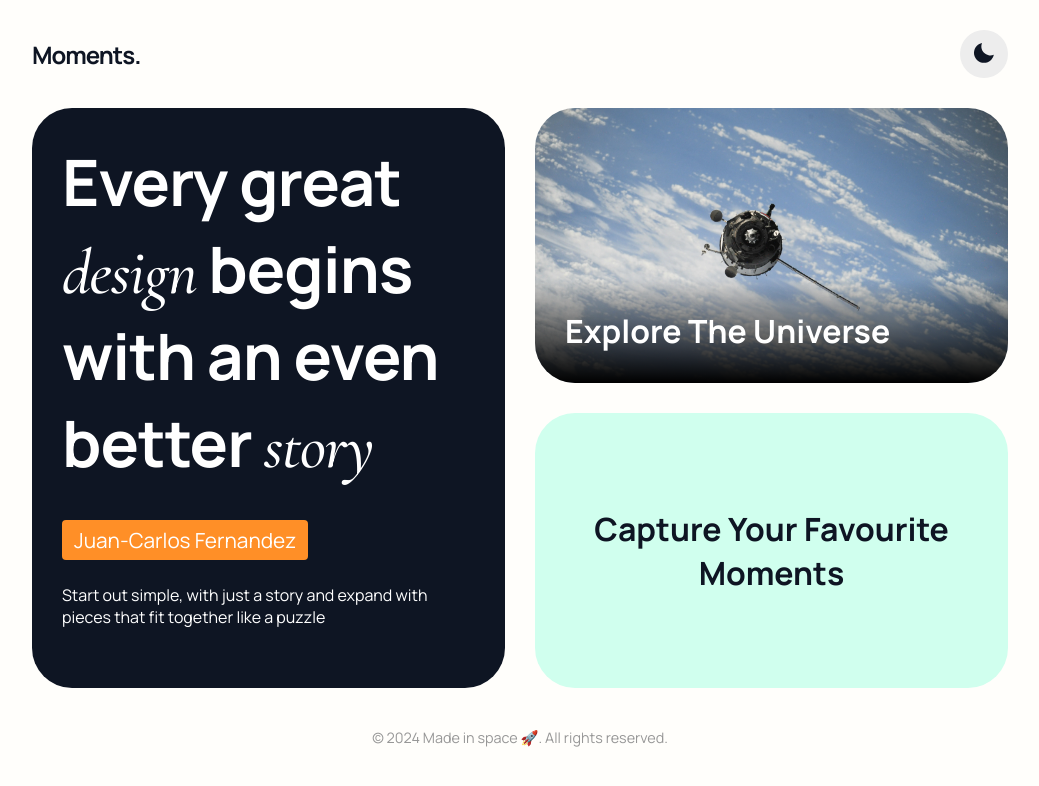
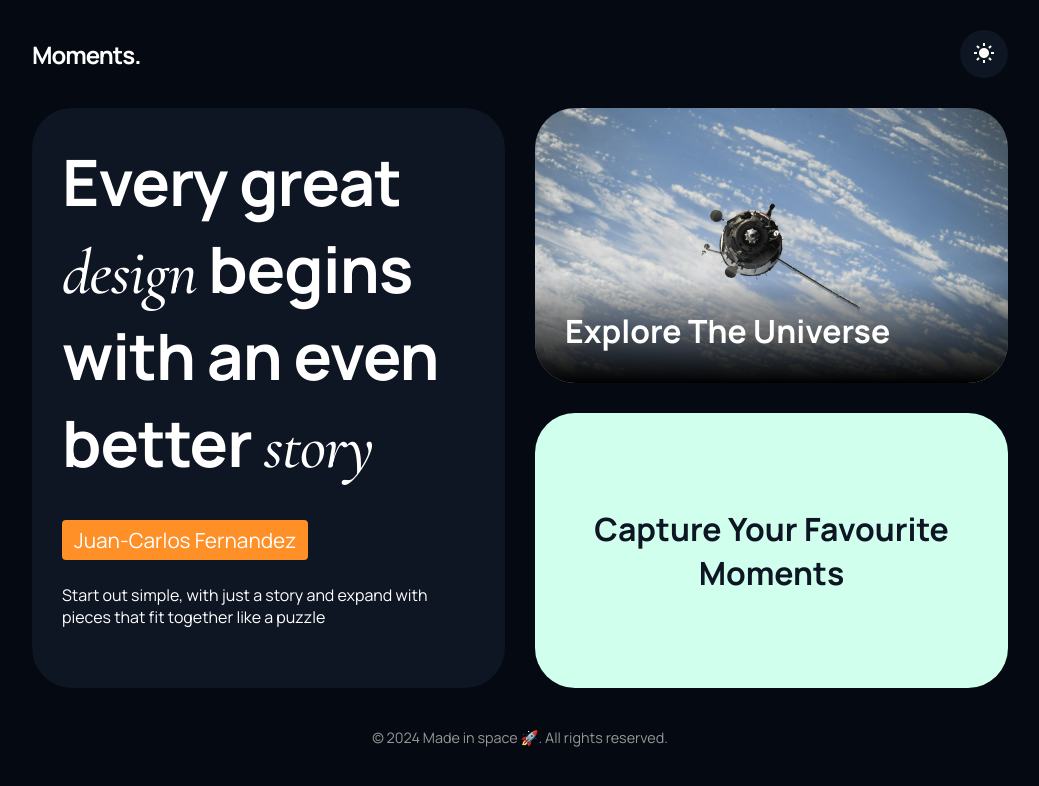
Before and after one commit to outHereSam/angular-style-showcase, an Angular app: page / in a window 1280 px wide. Both pictures are taken after a click on the button 1104 px from the left and 54 px from the top of the page. Shown: the top 786 px of the page, without its empty margins (120-1159 px from the left). Built offline with nearby package versions, Linux system fonts and the light colour scheme.

Commit message:
Adds theming

```diff
--- a/src/app/app.component.ts
+++ b/src/app/app.component.ts
@@ -5,6 +5,7 @@ import { HeaderComponent } from './components/header/header.component';
 import { SpaceComponent } from './components/space/space.component';
 import { TextGridComponent } from './components/text-grid/text-grid.component';
 import { FooterComponent } from './components/footer/footer.component';
+import { ThemeService } from './services/theme.service';
 
 @Component({
   selector: 'app-root',
@@ -22,4 +23,6 @@ import { FooterComponent } from './components/footer/footer.component';
 })
 export class AppComponent {
   title = 'angular-style-showcase';
+
+  constructor(private theme: ThemeService) {}
 }
--- a/src/app/components/header/header.component.html
+++ b/src/app/components/header/header.component.html
@@ -1,5 +1,5 @@
 <header>
-  <h1 class="title">Moments.</h1>
+  <h1 [class]="themeService.theme === 'light' ? 'light' : 'dark'">Moments.</h1>
 
   <app-theme-switcher />
 </header>
--- a/src/app/components/header/header.component.sass
+++ b/src/app/components/header/header.component.sass
@@ -5,6 +5,14 @@ header
     padding: 30px 24px
     @include styles.flex($flex-direction: row)
 
-    .title
+    %title
         font-size: 1.5rem
         letter-spacing: $heading-text-spacing
+        transition: 0.2s ease-in
+
+    .light
+        @extend %title
+
+    .dark
+        @extend %title
+        color: white
--- a/src/app/components/header/header.component.ts
+++ b/src/app/components/header/header.component.ts
@@ -1,5 +1,6 @@
-import { Component } from '@angular/core';
+import { Component, inject } from '@angular/core';
 import { ThemeSwitcherComponent } from '../theme-switcher/theme-switcher.component';
+import { ThemeService } from '../../services/theme.service';
 
 @Component({
   selector: 'app-header',
@@ -8,4 +9,6 @@ import { ThemeSwitcherComponent } from '../theme-switcher/theme-switcher.compone
   templateUrl: './header.component.html',
   styleUrl: './header.component.sass',
 })
-export class HeaderComponent {}
+export class HeaderComponent {
+  themeService = inject(ThemeService);
+}
--- a/src/app/components/theme-switcher/theme-switcher.component.html
+++ b/src/app/components/theme-switcher/theme-switcher.component.html
@@ -1,3 +1,10 @@
-<button class="theme">
+<button
+  [class]="themeService.theme === 'light' ? 'light' : 'dark'"
+  (click)="toggleTheme()"
+>
+  @if (themeService.theme === 'light') {
   <img src="../../../assets/moon.svg" alt="Moon" />
+  } @else {
+  <img src="../../../assets/sun.svg" alt="Sun" />
+  }
 </button>
--- a/src/app/components/theme-switcher/theme-switcher.component.sass
+++ b/src/app/components/theme-switcher/theme-switcher.component.sass
@@ -1,13 +1,19 @@
 @import '../../../_variables'
 
-.theme
+%theme
     border: none
     width: 48px
     height: 48px
     border-radius: 50%
     cursor: pointer
     transition: 0.2s ease-in
-    background-color: $btn-bg-light
 
     &:hover
         background-color: #ccc
+
+.light
+    @extend %theme
+
+.dark
+    @extend %theme
+    background-color: $btn-bg-dark
--- a/src/app/components/theme-switcher/theme-switcher.component.ts
+++ b/src/app/components/theme-switcher/theme-switcher.component.ts
@@ -1,12 +1,17 @@
 import { Component } from '@angular/core';
+import { ThemeService } from '../../services/theme.service';
 
 @Component({
   selector: 'app-theme-switcher',
   standalone: true,
   imports: [],
   templateUrl: './theme-switcher.component.html',
-  styleUrl: './theme-switcher.component.sass'
+  styleUrl: './theme-switcher.component.sass',
 })
 export class ThemeSwitcherComponent {
+  constructor(protected themeService: ThemeService) {}
 
+  toggleTheme() {
+    this.themeService.toggleTheme();
+  }
 }
--- /dev/null
+++ b/src/app/services/theme.service.ts
@@ -0,0 +1,24 @@
+import { Injectable } from '@angular/core';
+
+@Injectable({
+  providedIn: 'root',
+})
+export class ThemeService {
+  theme = 'light';
+
+  constructor() {}
+
+  toggleTheme() {
+    // this.theme === 'light' ? (this.theme = 'dark') : (this.theme = 'light');
+    if (this.theme === 'light') {
+      this.theme = 'dark';
+
+      document.body.classList.remove('light-theme');
+      document.body.classList.add('dark-theme');
+    } else {
+      this.theme = 'light';
+      document.body.classList.remove('dark-theme');
+      document.body.classList.add('light-theme');
+    }
+  }
+}
--- a/src/styles.sass
+++ b/src/styles.sass
@@ -6,6 +6,10 @@ body
     font-family: variables.$font-main
     background-color: variables.$bg-light
     color: variables.$dark-blue
+    transition: 0.2s ease-in
+
+.dark-theme
+    background-color: variables.$bg-dark
 
 @mixin flex($flex-direction: row, $gap: 30px)
     display: flex
```
Also changed, not shown: 1 other file (tests, documents, lock files or other folders).
